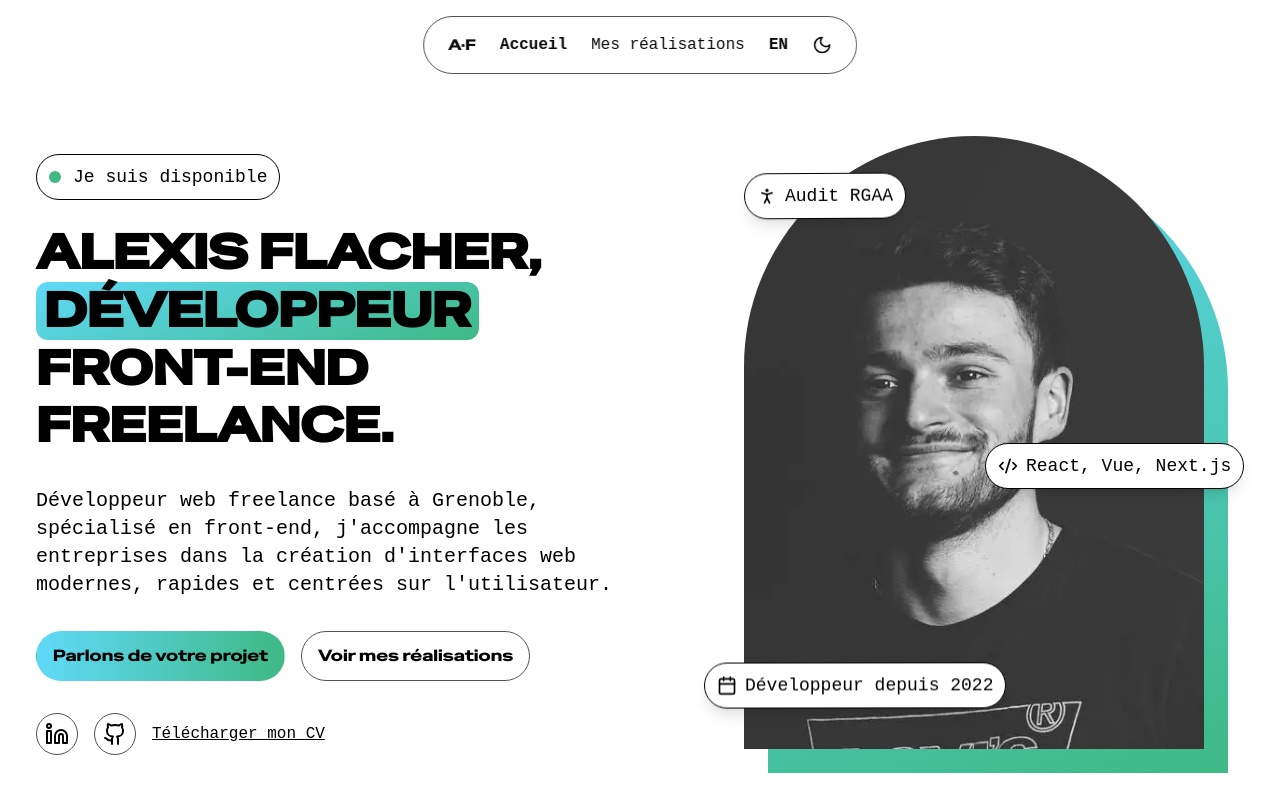
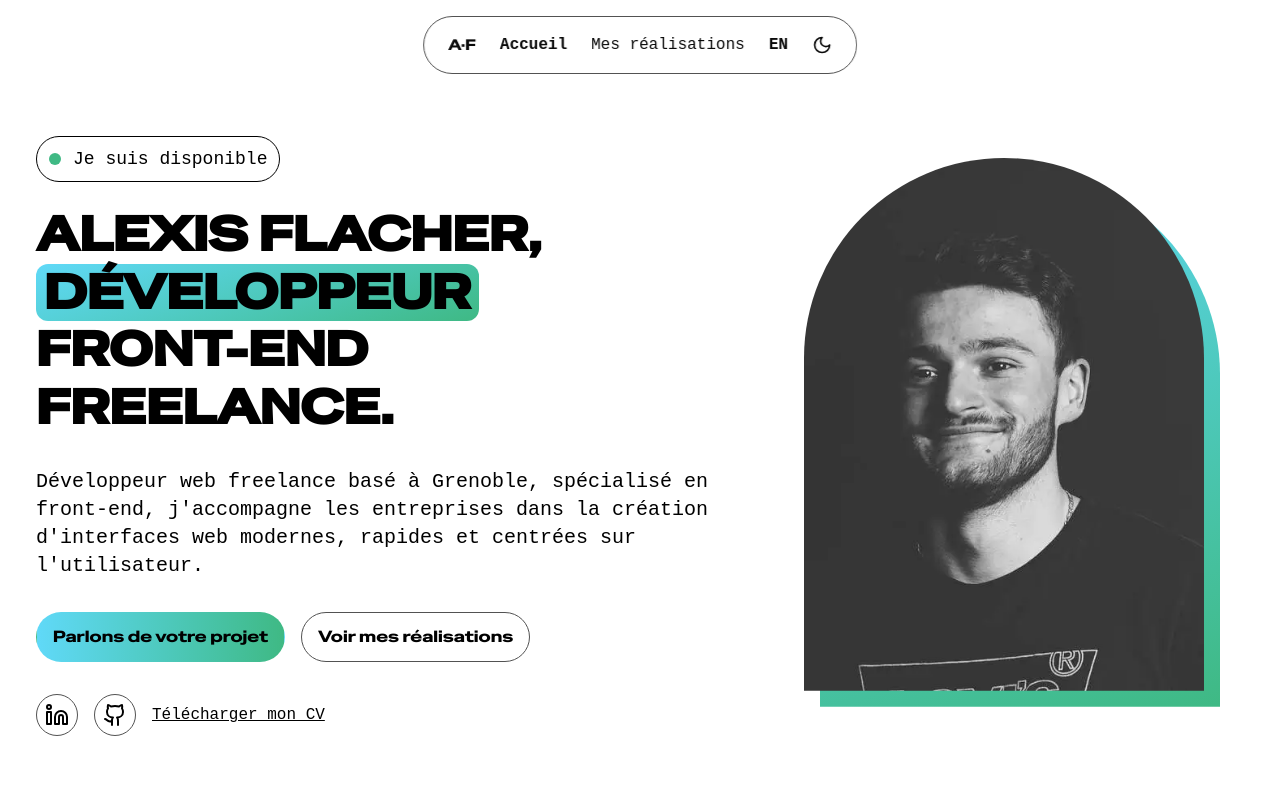
Before and after one commit to AlexisF9/Portfolio-2025, a Next.js app: page / in a window 1280 px wide. Shown: the top 812 px of the page. Built offline with nearby package versions, Linux system fonts and the light colour scheme; a web font is replaced by a local one.

Commit message:
update hero picture + update translations

```diff
--- a/app/globals.css
+++ b/app/globals.css
@@ -96,12 +96,14 @@ body {
   }
 }
 
-@keyframes hero-float {
+/* Dégradé derrière la photo du hero : glisse en boucle pour passer
+   d'une couleur à l'autre (le fond fait 200 % de la taille du bloc) */
+@keyframes gradient-shift {
   0%,
   100% {
-    transform: translateY(0) rotate(0deg);
+    background-position: 0% 0%;
   }
   50% {
-    transform: translateY(-10px) rotate(-1deg);
+    background-position: 100% 100%;
   }
 }
--- a/src/components/hero.tsx
+++ b/src/components/hero.tsx
@@ -30,7 +30,6 @@ export default function Hero() {
   const pictureRef = useRef(null);
   const actionsRef = useRef<HTMLDivElement>(null);
   const subActionsRef = useRef<HTMLDivElement>(null);
-  const labelsRef = useRef<HTMLDivElement>(null);
 
   // Annonce la séquence desktop avant que les autres composants ne lancent
   // leurs animations (les useLayoutEffect passent avant tous les useEffect)
@@ -127,14 +126,6 @@ export default function Hero() {
         // Mobile : en même temps que le titre
         mobile: { trigger: titleRef.current, at: 0 },
       },
-      {
-        targets: labelsRef.current,
-        from: { opacity: 0 },
-        to: { opacity: 1, duration: 1.8, ease: "power3.out" },
-        at: 3.2,
-        // Mobile : juste après la fin de l'animation de la photo (2,6 + 1,5)
-        mobile: { trigger: pictureRef.current, at: 4.1 },
-      },
     ];
 
     const mm = gsap.matchMedia();
@@ -216,7 +207,7 @@ export default function Hero() {
   );
 
   return (
-    <div className="flex flex-col md:flex-row gap-8 items-center mt-26 mb-20 md:mt-34 md:mb-34">
+    <div className="flex flex-col md:flex-row gap-20 md:gap-8 items-center mt-26 mb-20 md:mt-34 md:mb-34">
       <div>
         <div
           ref={disponibilityRef}
@@ -234,7 +225,7 @@ export default function Hero() {
           {lang === "fr" ? (
             <>
               <span>{t.hero.title1}</span>
-              <span className="relative px-2 rounded-xl bg-linear-160 from-react to-vue text-black w-fit">
+              <span className="relative px-2 rounded-xl bg-linear-160 from-react via-vue to-react bg-size-[200%_200%] motion-safe:animate-[gradient-shift_6s_ease-in-out_infinite] text-black w-fit">
                 {t.hero.title2}
               </span>
               <span>{t.hero.title3}</span>
@@ -245,7 +236,7 @@ export default function Hero() {
               <span>{t.hero.title1}</span>
               <span>{t.hero.title2}</span>
               <span>{t.hero.title3}</span>
-              <span className="relative px-2 rounded-xl bg-linear-160 from-react to-vue text-black w-fit">
+              <span className="relative px-2 rounded-xl bg-linear-160 from-react via-vue to-react bg-size-[200%_200%] motion-safe:animate-[gradient-shift_6s_ease-in-out_infinite] text-black w-fit">
                 {t.hero.title4}
               </span>
             </>
@@ -253,7 +244,7 @@ export default function Hero() {
         </h1>
         <p
           ref={introRef}
-          className="opacity-0 text-lg lg:text-xl mt-8 dark:text-white"
+          className="opacity-0 text-md lg:text-xl mt-8 dark:text-white"
         >
           {t.intro.about1}
         </p>
@@ -296,22 +287,12 @@ export default function Hero() {
           </Link>
         </div>
       </div>
-      <div className="relative shrink-0 w-[260px] lg:w-[460px] max-w-full aspect-[3/4] mr-10 ml-10 mb-6">
-        <div ref={labelsRef} className="absolute inset-0 z-1 opacity-0">
-          <span className="flex items-center gap-2 absolute top-10 left-0 border rounded-4xl px-3 py-2 z-1 text-sm lg:text-lg bg-white shadow-lg motion-safe:animate-[hero-float_5s_ease-in-out_infinite]">
-            <PersonStanding width={20} /> {t.hero.rgaa}
-          </span>
-          <span className="flex items-center gap-2 absolute top-[50%] -right-10 border rounded-4xl px-3 py-2 z-1 text-sm lg:text-lg bg-white shadow-lg motion-safe:animate-[hero-float_6s_ease-in-out_infinite] [animation-delay:-2s]">
-            <CodeXml width={20} /> {t.hero.stack}
-          </span>
-          <span className="flex items-center gap-2 absolute bottom-10 -left-10 border rounded-4xl px-3 py-2 z-1 text-sm lg:text-lg bg-white shadow-lg motion-safe:animate-[hero-float_5.5s_ease-in-out_infinite] [animation-delay:-4s]">
-            <Calendar width={20} /> {t.hero.since}
-          </span>
-        </div>
+
+      <div className="relative shrink-0 w-[260px] lg:w-[400px] max-w-full aspect-[3/4] mr-10 ml-10 mb-6">
         <span
           aria-hidden="true"
           ref={pictureBackgroundRef}
-          className="opacity-0 absolute inset-0 rounded-t-full bg-linear-160 from-react to-vue translate-x-3 translate-y-3 lg:translate-x-6 lg:translate-y-6 z-0"
+          className="opacity-0 absolute inset-0 rounded-t-full bg-linear-160 from-react via-vue to-react bg-size-[200%_200%] motion-safe:animate-[gradient-shift_6s_ease-in-out_infinite] translate-x-2 translate-y-2 lg:translate-x-4 lg:translate-y-4 z-0"
         />
         <Image
           src="/Alexis.webp"
--- a/src/i18n/dictionaries/en.ts
+++ b/src/i18n/dictionaries/en.ts
@@ -49,9 +49,6 @@ export const en: Dictionary = {
     available: "I'm available",
     talk: "Talk about your project",
     projects: "View my work",
-    rgaa: "Accessibility audit",
-    stack: "React, Vue, Next.js",
-    since: "Developer since 2022",
   },
   intro: {
     aboutTitle: "About me",
--- a/src/i18n/dictionaries/fr.ts
+++ b/src/i18n/dictionaries/fr.ts
@@ -56,9 +56,6 @@ export const fr = {
     available: "Je suis disponible",
     talk: "Parlons de votre projet",
     projects: "Voir mes réalisations",
-    rgaa: "Audit RGAA",
-    stack: "React, Vue, Next.js",
-    since: "Développeur depuis 2022",
   },
   intro: {
     aboutTitle: "Qui suis-je ?",
```
